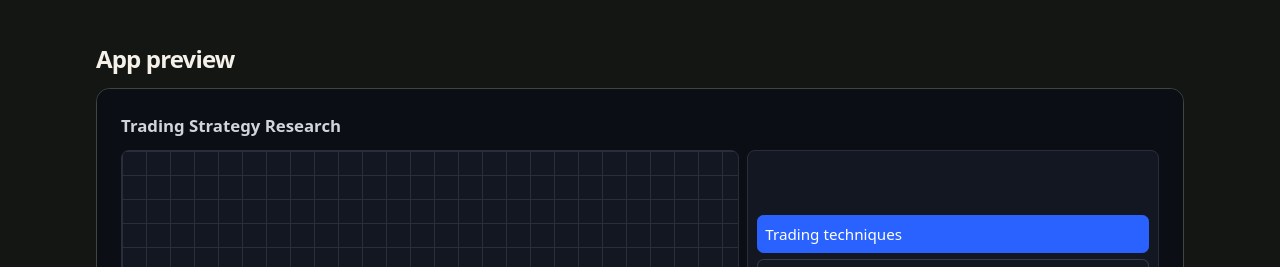
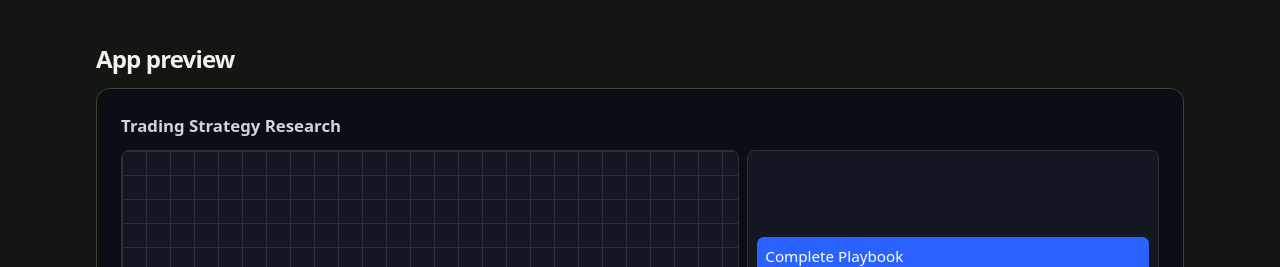
Before and after one commit to edlazar/portfolio, a plain HTML site: page projects/trading-strategy-research.html in a window 1280 px wide. Shown: the part 533-800 px from the top of the page. Drawn offline with Linux system fonts and the light colour scheme.

Commit message:
Show both research tabs in the project preview

```diff
--- a/projects/trading-strategy-research.html
+++ b/projects/trading-strategy-research.html
@@ -15,7 +15,7 @@
 <section class="showcase" aria-labelledby="showcase-heading">
   <h2 id="showcase-heading">App preview</h2>
   <a class="showcase-link" href="/trading-strategy-research">
-    <div class="preview research" aria-hidden="true"><div class="preview-title">Trading Strategy Research</div><div class="preview-body"><div class='bars'><i style='--bar:28%'></i><i style='--bar:46%'></i><i style='--bar:36%'></i><i style='--bar:65%'></i><i style='--bar:52%'></i><i style='--bar:78%'></i><i style='--bar:68%'></i><i style='--bar:92%'></i></div><div class='data'><span>Trading techniques</span><span>Setups</span><span>Mind map</span></div></div></div>
+    <div class="preview research" aria-hidden="true"><div class="preview-title">Trading Strategy Research</div><div class="preview-body"><div class='bars'><i style='--bar:28%'></i><i style='--bar:46%'></i><i style='--bar:36%'></i><i style='--bar:65%'></i><i style='--bar:52%'></i><i style='--bar:78%'></i><i style='--bar:68%'></i><i style='--bar:92%'></i></div><div class='data'><span>Complete Playbook</span><span>Interactive Map</span></div></div></div>
     <span class="showcase-action">Open Trading Techniques Playbook <span aria-hidden="true">↗</span></span>
   </a>
 </section>
```
